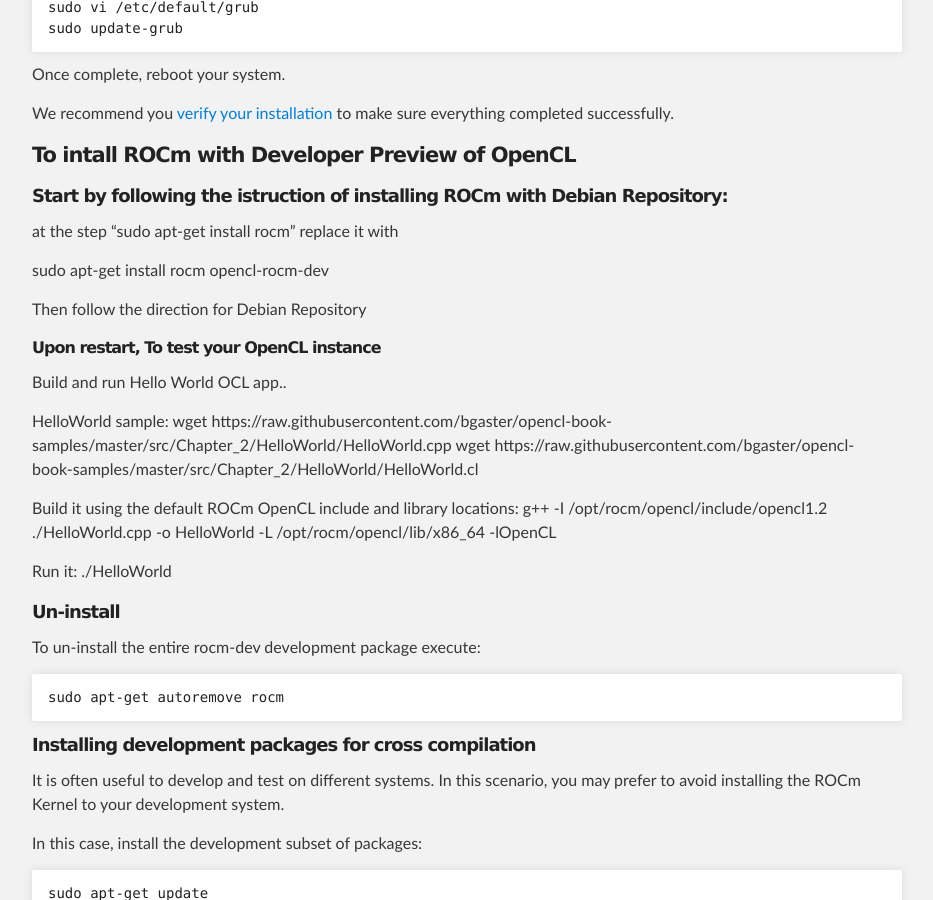
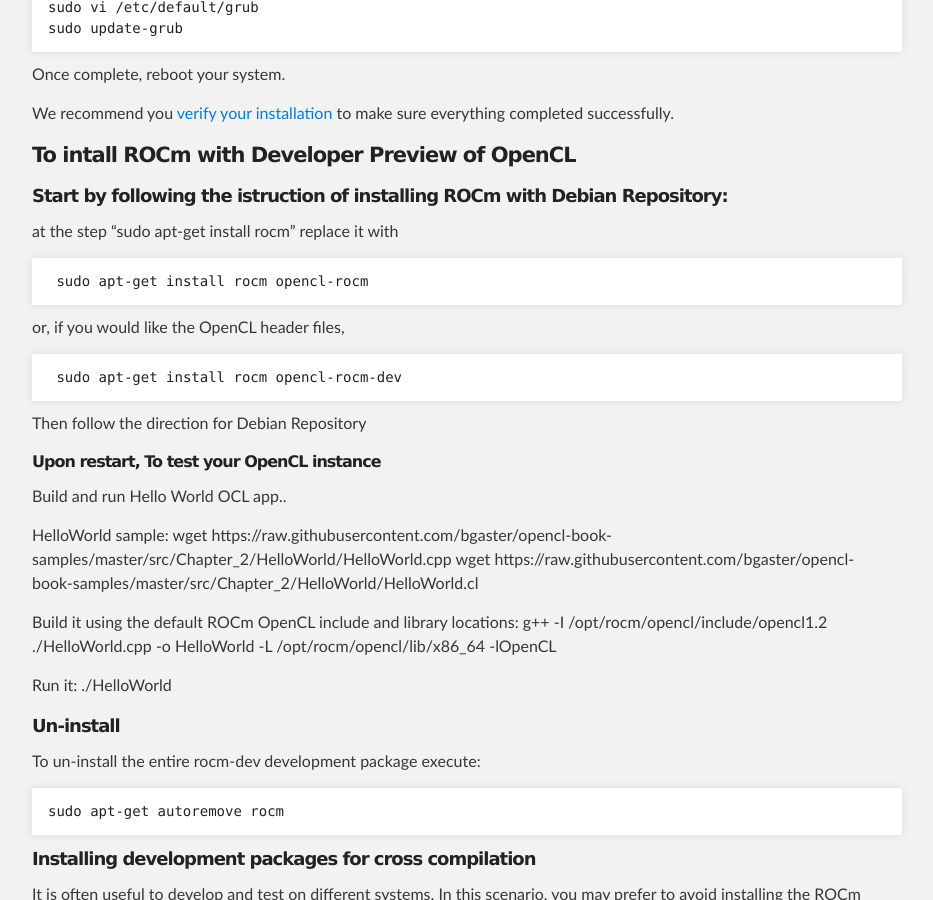
Before and after one commit to ROCm/ROCm.github.io, a Jekyll site: the page built from install.md, in a window 1280 px wide and 900 px high, scrolled down 3448 px. Shown: the whole window, without its empty margins (183-1116 px from the left). Built offline with Jekyll 4.4.1, drawn with Linux system fonts in a browser that asks for light colours.

Commit message:
Update install.md

````diff
--- a/install.md
+++ b/install.md
@@ -172,8 +172,14 @@
 
  at the step "sudo apt-get install rocm" replace it with
 
+ ```shell
+ sudo apt-get install rocm opencl-rocm
+ ```
+ or, if you would like the OpenCL header files,
+
+  ```shell
  sudo apt-get install rocm opencl-rocm-dev
-
+ ```
 
  Then follow the direction for Debian Repository
 
````
